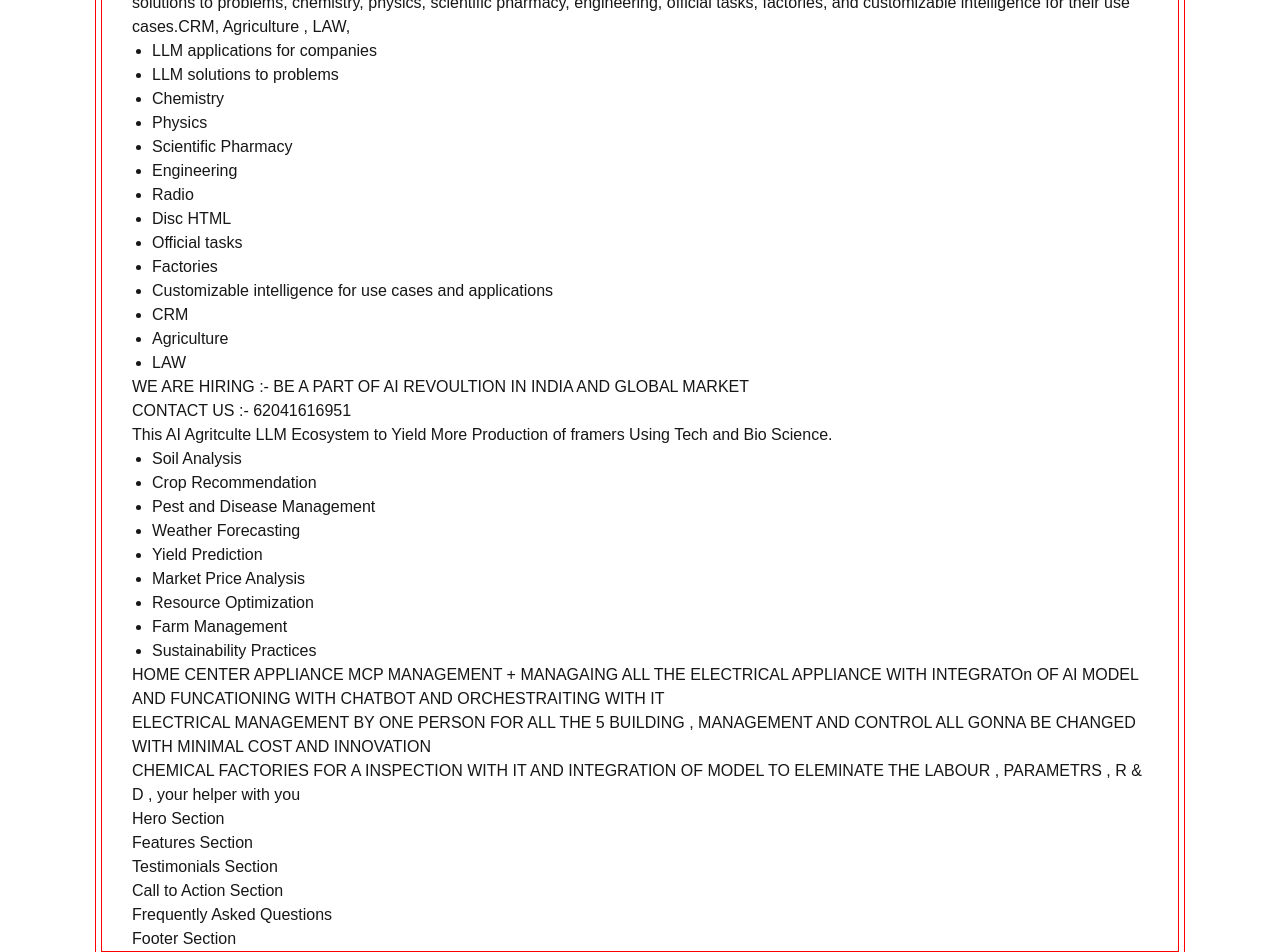
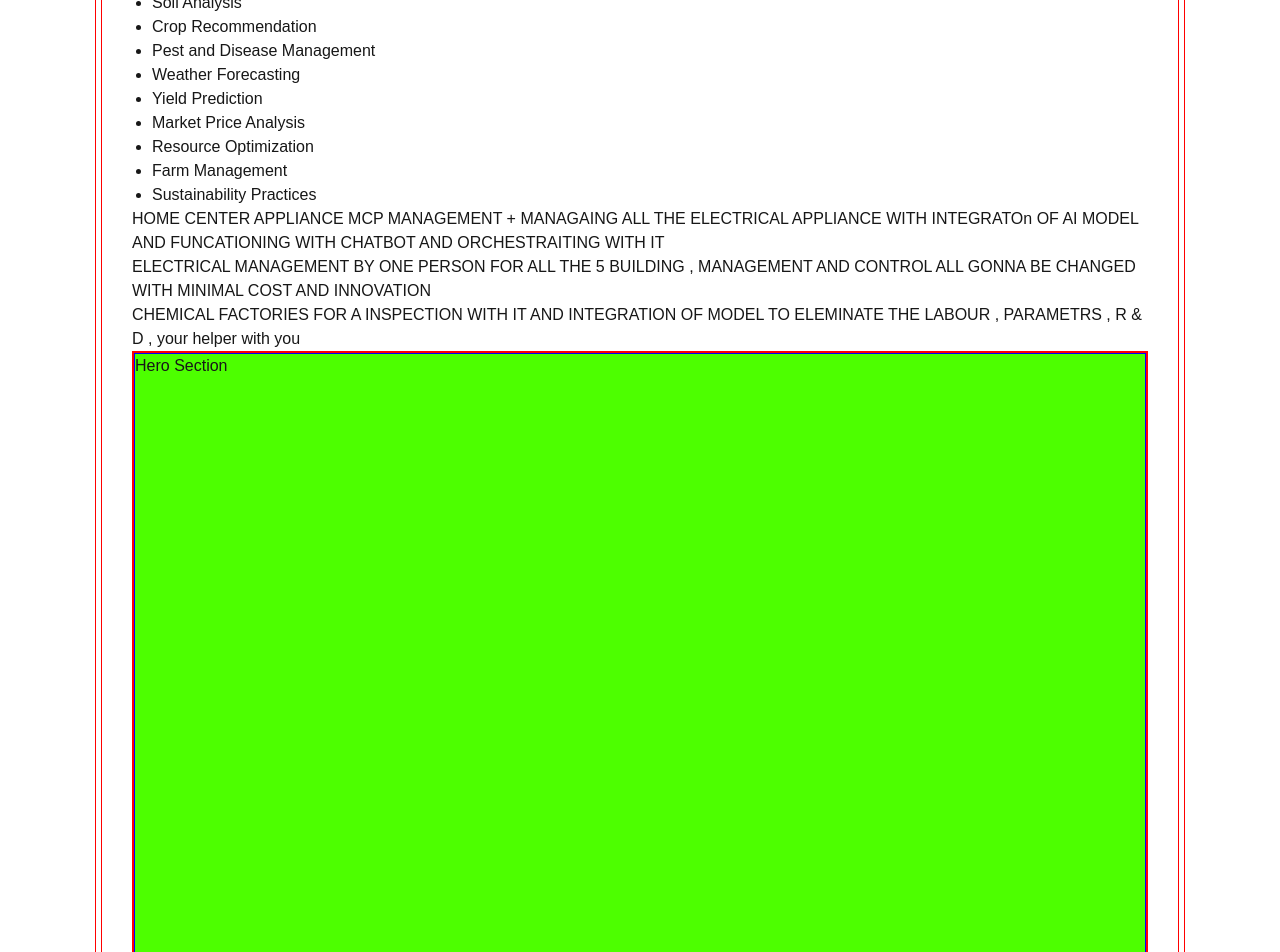
Before and after one commit to nayaknishant656/swastik, a Next.js app: page / in a window 1280 px wide. Shown: the part 40-992 px from the top of the page. Built offline with nearby package versions, Linux system fonts and the light colour scheme.

Commit message:
Designinig and Putting Css to it as well

```diff
--- /dev/null
+++ b/components/body/body.css
@@ -0,0 +1,9 @@
+.gp-body
+{
+    border: solid red 1px;
+    background-color: rgb(137, 107, 107);
+    height: 100vh;
+}
+.p-body{
+    border: solid red 1px;
+}
--- a/components/body/body.jsx
+++ b/components/body/body.jsx
@@ -4,14 +4,17 @@ import Features from './ui/features'
 import Testimonials from './ui/testimonials'
 import Cta from './ui/cta'
 import Faq from './ui/fqa'
+import './body.css'
 function Body() {
   return (
-    <div>
-      <Hero/>
+    <div className="gp-body">
+      <div className="p-body">
+        <Hero/>
         <Features/>
         <Testimonials/>
         <Cta/>
         <Faq/>
+      </div>
     </div>
   )
 }
--- a/components/body/ui/cta.jsx
+++ b/components/body/ui/cta.jsx
@@ -2,7 +2,7 @@ import React from 'react'
 
 function cta() {
   return (
-    <div>
+    <div className="bg-yellow-500" style={{ height: '50vh' }}>
       <h2>Call to Action Section</h2>
     </div>
   )
--- a/components/body/ui/features.jsx
+++ b/components/body/ui/features.jsx
@@ -2,7 +2,7 @@ import React from 'react'
 
 function features() {
   return (
-    <div>
+    <div className="h-screen bg-blue-500" style={{ height: '50vh' }}>
       <h2>Features Section</h2>
     </div>
   )
--- a/components/body/ui/fqa.jsx
+++ b/components/body/ui/fqa.jsx
@@ -2,7 +2,7 @@ import React from 'react'
 
 function fqa() {
   return (
-    <div>
+    <div className="bg-purple-500" style={{ height: '50vh' }}>
       <h2>Frequently Asked Questions</h2>
     </div>
   )
--- a/components/body/ui/hero.jsx
+++ b/components/body/ui/hero.jsx
@@ -1,9 +1,9 @@
 import React from 'react'
-
+import './ui.css'
 function hero() {
   return (
-    <div>
-      <h1>Hero Section</h1>
+    <div className='hero-section-body'>
+      <h2>Hero Section</h2>
     </div>
   )
 }
--- a/components/body/ui/testimonials.jsx
+++ b/components/body/ui/testimonials.jsx
@@ -2,7 +2,7 @@ import React from 'react'
 
 function testimonials() {
   return (
-    <div>
+    <div className="bg-green-500" style={{ height: '50vh' }}>
       <h2>Testimonials Section</h2>
     </div>
   )
--- /dev/null
+++ b/components/body/ui/ui.css
@@ -0,0 +1,6 @@
+.hero-section-body
+{
+    border: solid blue 1px;
+    background-color: rgb(77, 255, 0);
+    height: 100vh;
+}
--- /dev/null
+++ b/components/footer/footer.css
@@ -0,0 +1,4 @@
+.gp-footer {
+  height: 100vh;
+  background-color: red;
+}
--- a/components/footer/footer.jsx
+++ b/components/footer/footer.jsx
@@ -1,9 +1,11 @@
 import React from 'react'
-
+import './footer.css'
 function footer() {
   return (
-    <div>
-      <h2>Footer Section</h2>
+    <div className="gp-footer">
+      <div className="p-footer">
+        <h2>Footer Section</h2>
+      </div>
     </div>
   )
 }
--- a/components/header.jsx
+++ /dev/null
@@ -1,29 +0,0 @@
-import React from 'react'
-
-export default function header() {
-  return (
-    <div>
-      SWASTIK INTELLIGENCE PRIVATE LIMITED
-Swastik Intelligence company solely based on setting up LLM applications for companies, LLM solutions to problems, chemistry, physics, scientific pharmacy, engineering, official tasks, factories, and customizable intelligence for their use cases.CRM, Agriculture , LAW,
-      <ul style={{ listStyleType: 'disc', paddingLeft: '20px' }}>
-        <li>LLM applications for companies</li>
-        <li>LLM solutions to problems</li>
-        <li>Chemistry</li>
-        <li>Physics</li>
-        <li>Scientific Pharmacy</li>
-        <li>Engineering</li>
-        <li>Radio</li>
-        <li>Disc HTML</li>
-        <li>Official tasks</li>
-        <li>Factories</li>
-        <li>Customizable intelligence for use cases and applications</li>
-        <li>CRM</li>
-        <li>Agriculture</li>
-        <li>LAW</li>
-      </ul>
-      <h1>WE ARE HIRING :- BE A PART OF AI REVOULTION IN INDIA AND GLOBAL MARKET</h1>
-      <h2>CONTACT US :- 62041616951</h2>
-    </div>
-
-  )
-}
```
